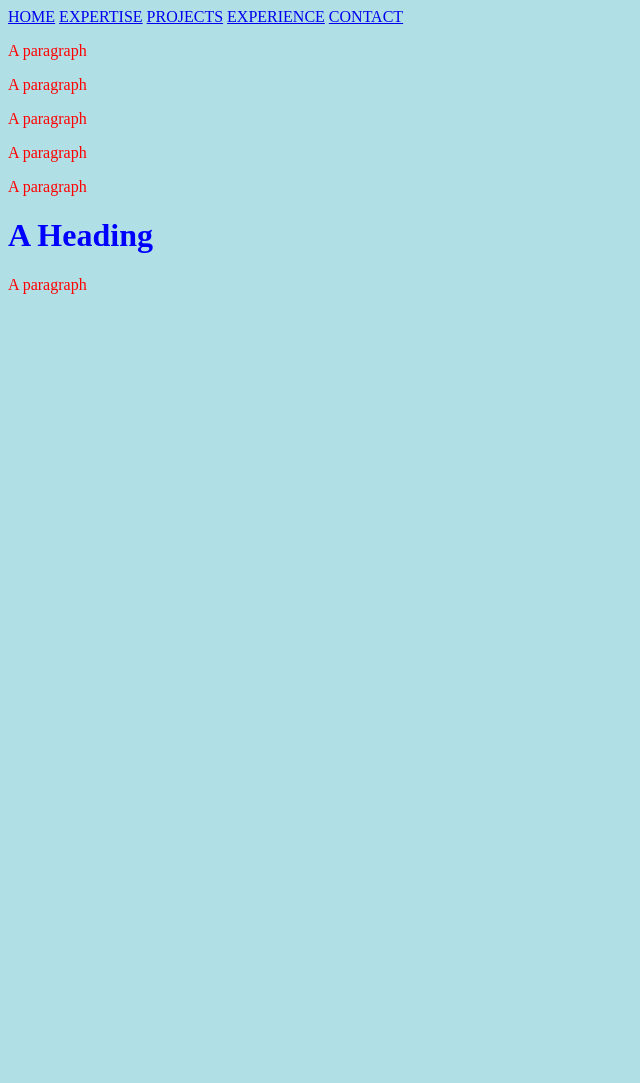
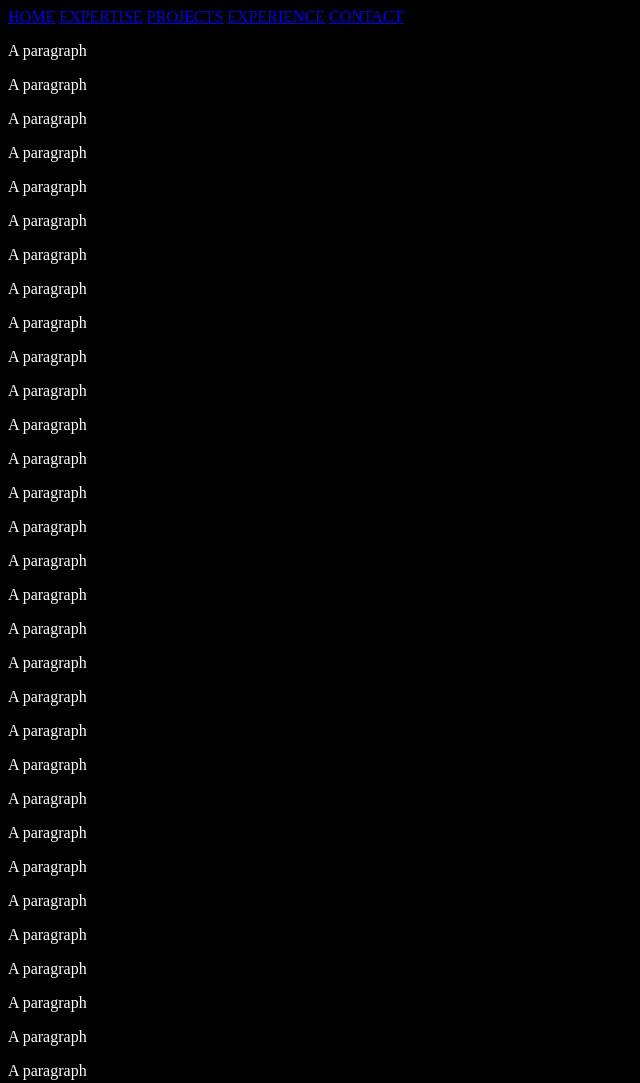
Before and after one commit to eulia16/ulianoPortfolio, a plain HTML site: page index.html in a window 1280 px wide. Shown: the top 1083 px of the page, without its empty margins (0-640 px from the left). Before the commit the page ends 800 px from the top, so only its background shows below. Drawn offline with Linux system fonts and the light colour scheme.

Commit message:
added some dumb words to ensure proper sectioning

```diff
--- a/index.html
+++ b/index.html
@@ -23,23 +23,198 @@
 
 <div class="main_content_webpage_class">
 
+
     <div class="home_div_class" id="Home">
         <p>A paragraph</p>
+        <p>A paragraph</p>
+        <p>A paragraph</p>
+        <p>A paragraph</p>
+        <p>A paragraph</p>
+        <p>A paragraph</p>
+        <p>A paragraph</p>
+        <p>A paragraph</p>
+        <p>A paragraph</p>
+        <p>A paragraph</p>
+        <p>A paragraph</p>
+        <p>A paragraph</p>
+        <p>A paragraph</p>
+        <p>A paragraph</p>
+        <p>A paragraph</p>
+        <p>A paragraph</p>
+        <p>A paragraph</p>
+        <p>A paragraph</p>
+        <p>A paragraph</p>
+        <p>A paragraph</p>
+        <p>A paragraph</p>
+        <p>A paragraph</p>
+        <p>A paragraph</p>
+        <p>A paragraph</p>
+        <p>A paragraph</p>
+        <p>A paragraph</p>
+        <p>A paragraph</p>
+        <p>A paragraph</p>
+        <p>A paragraph</p>
+        <p>A paragraph</p>
+
     </div>
 
     <div class="expertise_div_class" id="Expertise">
+        <p>A paragraph</p>
+        <p>A paragraph</p>
+        <p>A paragraph</p>
+        <p>A paragraph</p>
+        <p>A paragraph</p>
+        <p>A paragraph</p>
+        <p>A paragraph</p>
+        <p>A paragraph</p>
+        <p>A paragraph</p>
+        <p>A paragraph</p>
+        <p>A paragraph</p>
+        <p>A paragraph</p>
+        <p>A paragraph</p>
+        <p>A paragraph</p>
+        <p>A paragraph</p>
+        <p>A paragraph</p>
+        <p>A paragraph</p>
+        <p>A paragraph</p>
+        <p>A paragraph</p>
+        <p>A paragraph</p>
+        <p>A paragraph</p>
+        <p>A paragraph</p>
+        <p>A paragraph</p>
+        <p>A paragraph</p>
+        <p>A paragraph</p>
+        <p>A paragraph</p>
+        <p>A paragraph</p>
+        <p>A paragraph</p>
+        <p>A paragraph</p>
+        <p>A paragraph</p>
+        <p>A paragraph</p>
+        <p>A paragraph</p>
+        <p>A paragraph</p>
+        <p>A paragraph</p>
+        <p>A paragraph</p>
+        <p>A paragraph</p>
         <p>A paragraph</p>
     </div>
 
     <div class="projects_div_class" id="Projects">
         <p>A paragraph</p>
+        <p>A paragraph</p>
+        <p>A paragraph</p>
+        <p>A paragraph</p>
+        <p>A paragraph</p>
+        <p>A paragraph</p>
+        <p>A paragraph</p>
+        <p>A paragraph</p>
+        <p>A paragraph</p>
+        <p>A paragraph</p>
+        <p>A paragraph</p>
+        <p>A paragraph</p>
+        <p>A paragraph</p>
+        <p>A paragraph</p>
+        <p>A paragraph</p>
+        <p>A paragraph</p>
+        <p>A paragraph</p>
+        <p>A paragraph</p>
+        <p>A paragraph</p>
+        <p>A paragraph</p>
+        <p>A paragraph</p>
+        <p>A paragraph</p>
+        <p>A paragraph</p>
+        <p>A paragraph</p>
+        <p>A paragraph</p>
+        <p>A paragraph</p>
+        <p>A paragraph</p>
+        <p>A paragraph</p>
+        <p>A paragraph</p>
+        <p>A paragraph</p>
+        <p>A paragraph</p>
+        <p>A paragraph</p>
+        <p>A paragraph</p>
+        <p>A paragraph</p>
+        <p>A paragraph</p>
+        <p>A paragraph</p>
+        <p>A paragraph</p>
     </div>
 
     <div class="experience_div_class" id="Experience">
         <p>A paragraph</p>
+        <p>A paragraph</p>
+        <p>A paragraph</p>
+        <p>A paragraph</p>
+        <p>A paragraph</p>
+        <p>A paragraph</p>
+        <p>A paragraph</p>
+        <p>A paragraph</p>
+        <p>A paragraph</p>
+        <p>A paragraph</p>
+        <p>A paragraph</p>
+        <p>A paragraph</p>
+        <p>A paragraph</p>
+        <p>A paragraph</p>
+        <p>A paragraph</p>
+        <p>A paragraph</p>
+        <p>A paragraph</p>
+        <p>A paragraph</p>
+        <p>A paragraph</p>
+        <p>A paragraph</p>
+        <p>A paragraph</p>
+        <p>A paragraph</p>
+        <p>A paragraph</p>
+        <p>A paragraph</p>
+        <p>A paragraph</p>
+        <p>A paragraph</p>
+        <p>A paragraph</p>
+        <p>A paragraph</p>
+        <p>A paragraph</p>
+        <p>A paragraph</p>
+        <p>A paragraph</p>
     </div>
 
     <div class="content_div_class" id="Content">
+        <p>A paragraph</p>
+        <p>A paragraph</p>
+        <p>A paragraph</p>
+        <p>A paragraph</p>
+        <p>A paragraph</p>
+        <p>A paragraph</p>
+        <p>A paragraph</p>
+        <p>A paragraph</p>
+        <p>A paragraph</p>
+        <p>A paragraph</p>
+        <p>A paragraph</p>
+        <p>A paragraph</p>
+        <p>A paragraph</p>
+        <p>A paragraph</p>
+        <p>A paragraph</p>
+        <p>A paragraph</p>
+        <p>A paragraph</p>
+        <p>A paragraph</p>
+        <p>A paragraph</p>
+        <p>A paragraph</p>
+        <p>A paragraph</p>
+        <p>A paragraph</p>
+        <p>A paragraph</p>
+        <p>A paragraph</p>
+        <p>A paragraph</p>
+        <p>A paragraph</p>
+        <p>A paragraph</p>
+        <p>A paragraph</p>
+        <p>A paragraph</p>
+        <p>A paragraph</p>
+        <p>A paragraph</p>
+        <p>A paragraph</p>
+        <p>A paragraph</p>
+        <p>A paragraph</p>
+        <p>A paragraph</p>
+        <p>A paragraph</p>
+        <p>A paragraph</p>
+        <p>A paragraph</p>
+        <p>A paragraph</p>
+        <p>A paragraph</p>
+        <p>A paragraph</p>
+        <p>A paragraph</p>
         <p>A paragraph</p>
     </div>
 
@@ -49,10 +224,6 @@
 </div>
 
 
-
-<h1>A Heading</h1>
-<p>A paragraph</p>
-
 </body>
 
 
--- a/style.css
+++ b/style.css
@@ -1,9 +1,9 @@
 body {
-    background-color: powderblue;
+    background-color: black;
 }
 h1 {
-    color: blue;
+    color: white;
 }
 p {
-    color: red;
+    color: white;
 }
```
